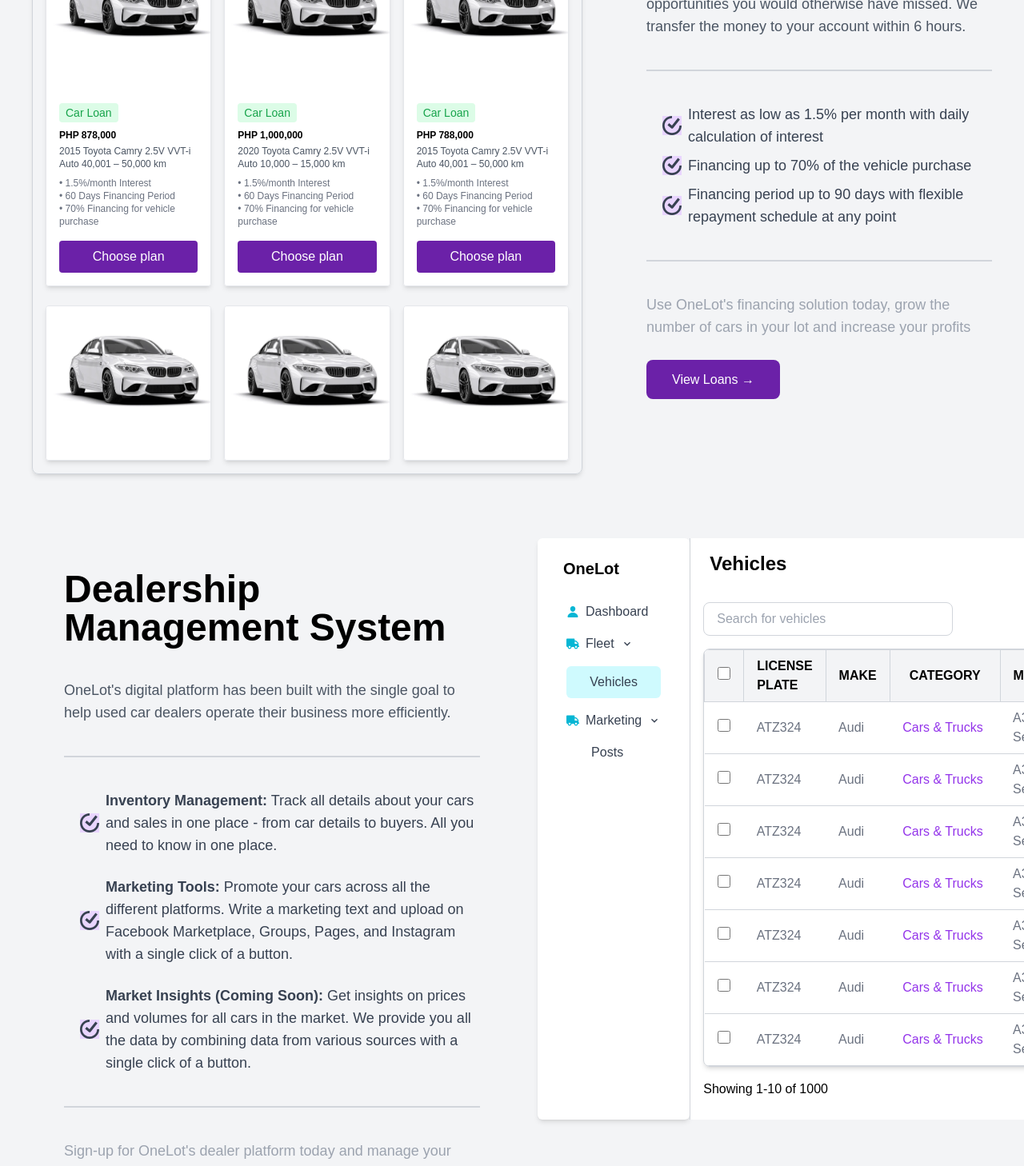
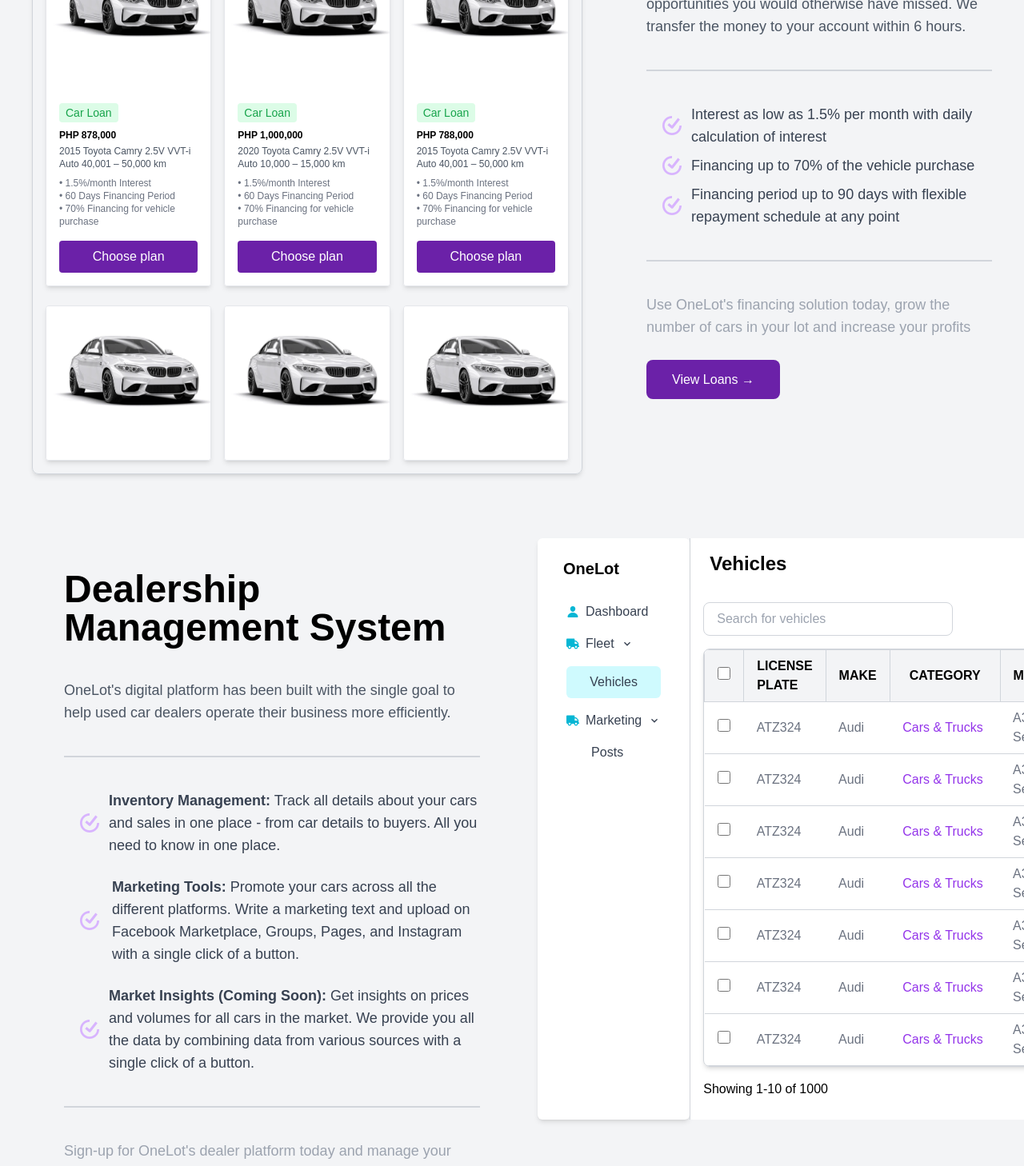
Before and after one commit to srikanthbisai/onelot, a Next.js app: page / in a window 1280 px wide. Shown: the part 2280-3738 px from the top of the page at 80% size. Built offline with nearby package versions, Linux system fonts and the light colour scheme.

Commit message:
feature refactor

```diff
--- /dev/null
+++ b/app/components/FeatureCard.tsx
@@ -0,0 +1,21 @@
+interface FeatureCardProps {
+  icon: React.ElementType;
+  title: string;
+  description: string;
+}
+
+export const FeatureCard: React.FC<FeatureCardProps> = ({
+  icon: Icon,
+  title,
+  description,
+}) => {
+  return (
+    <div className="bg-white border border-gray-200 rounded-lg p-6 flex flex-col items-center">
+      <div className="w-12 h-12 flex items-center justify-center bg-purple-100 rounded-full mb-4">
+        <Icon className="w-6 h-6 text-purple-600" />
+      </div>
+      <h3 className="text-lg font-semibold text-gray-900">{title}</h3>
+      <p className="text-sm text-gray-600 mt-2">{description}</p>
+    </div>
+  );
+};
--- /dev/null
+++ b/app/lib/FeatureData.ts
@@ -0,0 +1,29 @@
+import { AiOutlineCheckCircle, AiOutlineCheckSquare, AiOutlineClockCircle, AiOutlineDollarCircle, AiOutlineFileText } from "react-icons/ai";
+
+export const features = [
+    {
+      icon: AiOutlineCheckCircle,
+      title: 'Trust',
+      description: 'Regulated by Securities and Exchange Commission (SEC) Philippines',
+    },
+    {
+      icon: AiOutlineDollarCircle,
+      title: 'High Amount',
+      description: 'Get the highest loan amounts compared to other banks and lenders',
+    },
+    {
+      icon: AiOutlineClockCircle,
+      title: 'Fast',
+      description: 'Get the money within a few hours on the same day',
+    },
+    {
+      icon: AiOutlineFileText,
+      title: 'Flexible',
+      description: 'Loans are tailored to your needs',
+    },
+    {
+      icon: AiOutlineCheckSquare,
+      title: 'Easy',
+      description: 'Run through an easy process and get your first loans within days',
+    },
+  ];
--- a/app/pages/CarFinancing.tsx
+++ b/app/pages/CarFinancing.tsx
@@ -18,20 +18,20 @@ function CarFinancing() {
         <div className="h-0.5 mt-10 bg-gray-300 my-4"></div>
 
         <ul className="list-disc pl-5 text-gray-700 space-y-2">
-          <ol className="flex items-center gap-2">
-            <SiTicktick className="w-5 h-5 sm:w-6 sm:h-6 bg-purple-200 flex-shrink-0" />
+          <ol className="flex items-center gap-3">
+            <SiTicktick className="w-4 h-4 sm:w-6 sm:h-6 text-purple-300 flex-shrink-0" />
             <span className="text-lg">
               Interest as low as 1.5% per month with daily calculation of interest
             </span>
           </ol>
-          <ol className="flex items-center gap-2">
-            <SiTicktick className="w-5 h-5 sm:w-6 sm:h-6 bg-purple-200 flex-shrink-0" />
+          <ol className="flex items-center gap-3">
+            <SiTicktick className="w-4 h-4 sm:w-6 sm:h-6 text-purple-300 flex-shrink-0" />
             <span className="text-lg">
               Financing up to 70% of the vehicle purchase
             </span>
           </ol>
-          <ol className="flex items-center gap-2">
-            <SiTicktick className="w-5 h-5 sm:w-6 sm:h-6 bg-purple-200 flex-shrink-0" />
+          <ol className="flex items-center gap-3">
+            <SiTicktick className="w-4 h-4 sm:w-6 sm:h-6 text-purple-300 flex-shrink-0" />
             <span className="text-lg">
               Financing period up to 90 days with flexible repayment schedule at any point
             </span>
--- a/app/pages/CarTable.tsx
+++ b/app/pages/CarTable.tsx
@@ -74,7 +74,7 @@ export default function CarTable() {
               alt="Car"
               className="w-full h-48 object-cover"
             />
-            <div className="p-4 bg-white">
+            <div className="p-4  bg-white">
               <span className="bg-green-100 text-green-600 px-2 py-1 text-sm rounded">
                 {car.title}
               </span>
--- a/app/pages/DealershipManagement.tsx
+++ b/app/pages/DealershipManagement.tsx
@@ -14,20 +14,20 @@ function DealershipManagementSystem() {
         <div className="h-0.5 bg-gray-300 my-4"></div>
 
         <ul className="list-disc pl-5 text-gray-700 space-y-6">
-          <ol className="flex items-center gap-2">
-            <SiTicktick className="w-5 h-5 sm:w-6 sm:h-6 bg-purple-200 flex-shrink-0" />
+          <ol className="flex items-center gap-3">
+            <SiTicktick className="w-4 h-4 sm:w-6 sm:h-6 text-purple-300 flex-shrink-0" />
             <span className="text-lg">
               <strong>Inventory Management:</strong> Track all details about your cars and sales in one place - from car details to buyers. All you need to know in one place.
             </span>
           </ol>
-          <ol className="flex items-center gap-2">
-            <SiTicktick className="w-5 h-5 sm:w-6 sm:h-6 bg-purple-200 flex-shrink-0" />
+          <ol className="flex items-center gap-4">
+            <SiTicktick className="w-4 h-4 sm:w-6 sm:h-6 text-purple-300 flex-shrink-0" />
             <span className="text-lg">
               <strong>Marketing Tools:</strong> Promote your cars across all the different platforms. Write a marketing text and upload on Facebook Marketplace, Groups, Pages, and Instagram with a single click of a button.
             </span>
           </ol>
-          <ol className="flex items-center gap-2">
-            <SiTicktick className="w-5 h-5 sm:w-6 sm:h-6 bg-purple-200 flex-shrink-0" />
+          <ol className="flex items-center gap-3">
+            <SiTicktick className="w-4 h-4 sm:w-6 sm:h-6 text-purple-300 flex-shrink-0" />
             <span className="text-lg">
               <strong>Market Insights (Coming Soon):</strong> Get insights on prices and volumes for all cars in the market. We provide you all the data by combining data from various sources with a single click of a button.
             </span>
--- a/app/pages/Features.tsx
+++ b/app/pages/Features.tsx
@@ -1,7 +1,10 @@
 import React from 'react';
-import { AiOutlineCheckCircle, AiOutlineDollarCircle, AiOutlineClockCircle, AiOutlineFileText, AiOutlineCheckSquare } from 'react-icons/ai';
+import { features } from '../lib/FeatureData';
+import { FeatureCard } from '../components/FeatureCard';
+
 
 function Features() {
+
   return (
     <div className="bg-white px-6 py-12 md:py-16 lg:py-20">
       <div className="w-[90%] mx-auto text-center">
@@ -12,56 +15,14 @@ function Features() {
 
         {/* Feature Cards */}
         <div className="grid grid-cols-1 sm:grid-cols-2 lg:grid-cols-5 gap-6 mt-8">
-          <div className="bg-white border border-gray-200 rounded-lg p-6 flex flex-col items-center">
-            <div className="w-12 h-12 flex items-center justify-center bg-purple-100 rounded-full mb-4">
-              <AiOutlineCheckCircle className="w-6 h-6 text-purple-600" />
-            </div>
-            <h3 className="text-lg font-semibold text-gray-900">Trust</h3>
-            <p className="text-sm text-gray-600 mt-2">
-              Regulated by Securities and Exchange Commission (SEC) Philippines
-            </p>
-          </div>
-
-          <div className="bg-white border border-gray-200 rounded-lg p-6 flex flex-col items-center">
-            <div className="w-12 h-12 flex items-center justify-center bg-purple-100 rounded-full mb-4">
-              <AiOutlineDollarCircle className="w-6 h-6 text-purple-600" />
-            </div>
-            <h3 className="text-lg font-semibold text-gray-900">High Amount</h3>
-            <p className="text-sm text-gray-600 mt-2">
-              Get the highest loan amounts compared to other banks and lenders
-            </p>
-          </div>
-
-          <div className="bg-white border border-gray-200 rounded-lg p-6 flex flex-col items-center">
-            <div className="w-12 h-12 flex items-center justify-center bg-purple-100 rounded-full mb-4">
-              <AiOutlineClockCircle className="w-6 h-6 text-purple-600" />
-            </div>
-            <h3 className="text-lg font-semibold text-gray-900">Fast</h3>
-            <p className="text-sm text-gray-600 mt-2">
-              Get the money within a few hours on the same day
-            </p>
-          </div>
-
-          <div className="bg-white border border-gray-200 rounded-lg p-6 flex flex-col items-center">
-            <div className="w-12 h-12 flex items-center justify-center bg-purple-100 rounded-full mb-4">
-              <AiOutlineFileText className="w-6 h-6 text-purple-600" />
-            </div>
-            <h3 className="text-lg font-semibold text-gray-900">Flexible</h3>
-            <p className="text-sm text-gray-600 mt-2">
-              Loans are tailored to your needs
-            </p>
-          </div>
-
-          {/* Feature 5 */}
-          <div className="bg-white border border-gray-200 rounded-lg p-6 flex flex-col items-center">
-            <div className="w-12 h-12 flex items-center justify-center bg-purple-100 rounded-full mb-4">
-              <AiOutlineCheckSquare className="w-6 h-6 text-purple-600" />
-            </div>
-            <h3 className="text-lg font-semibold text-gray-900">Easy</h3>
-            <p className="text-sm text-gray-600 mt-2">
-              Run through an easy process and get your first loans within days
-            </p>
-          </div>
+          {features.map((feature, index) => (
+            <FeatureCard
+              key={index}
+              icon={feature.icon}
+              title={feature.title}
+              description={feature.description}
+            />
+          ))}
         </div>
       </div>
     </div>
```
